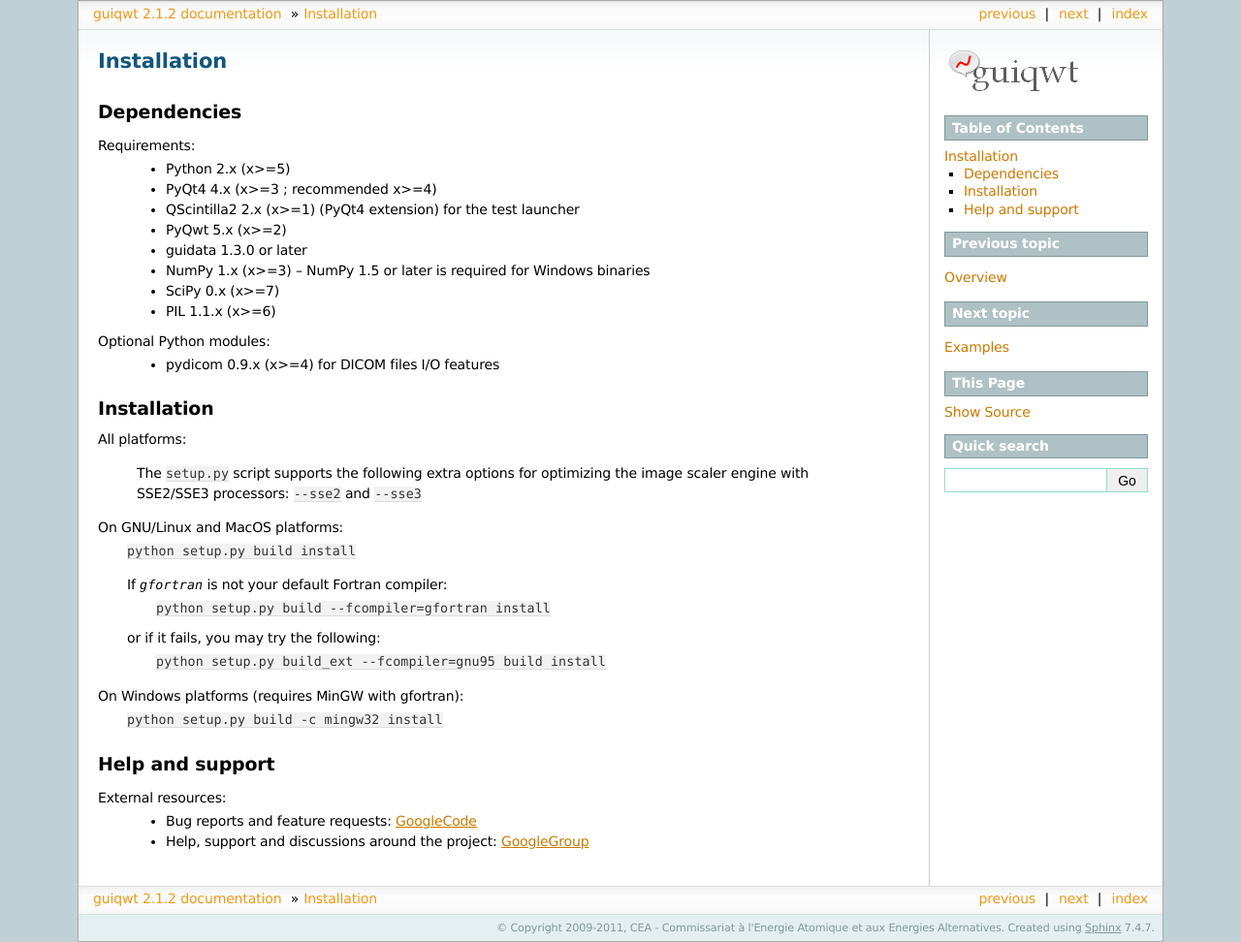
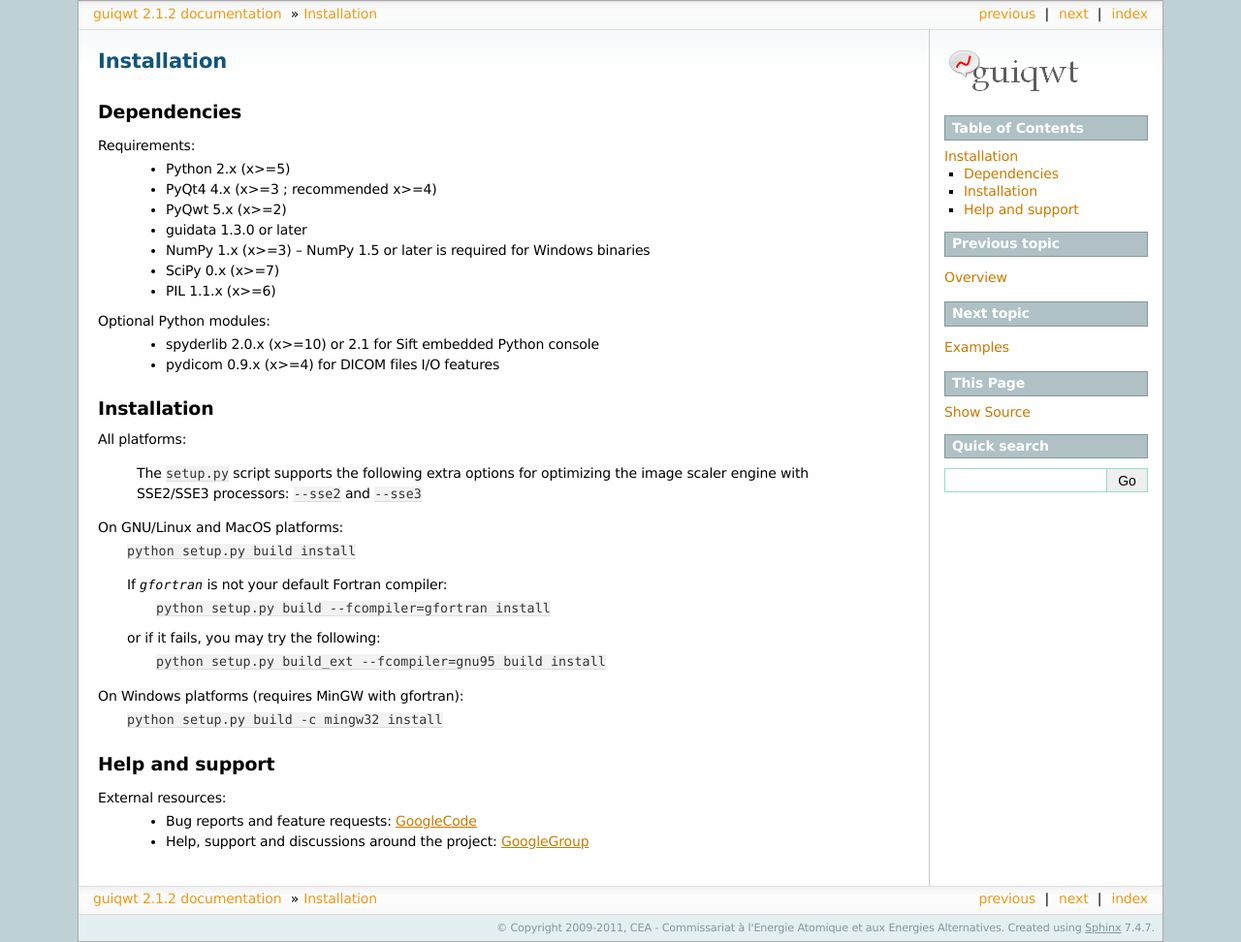
Before and after one commit to thegooglecodearchive/guiqwt, a Sphinx documentation site: the page built from doc/installation.rst, in a window 1280 px wide. Shown: the whole page at 97% size. Built offline with Sphinx 7.4.7, drawn with Linux system fonts in a browser that asks for light colours.

Commit message:
Updated requirements: added spyderlib (required for Sift embedded Python console)

```diff
--- a/doc/installation.rst
+++ b/doc/installation.rst
@@ -7,7 +7,6 @@
 Requirements:
     * Python 2.x (x>=5)
     * PyQt4 4.x (x>=3 ; recommended x>=4)
-    * QScintilla2 2.x (x>=1) (PyQt4 extension) for the test launcher
     * PyQwt 5.x (x>=2)
     * guidata 1.3.0 or later
     * NumPy 1.x (x>=3) -- NumPy 1.5 or later is required for Windows binaries
@@ -15,6 +14,7 @@
     * PIL 1.1.x (x>=6)
 
 Optional Python modules:
+    * spyderlib 2.0.x (x>=10) or 2.1 for Sift embedded Python console
     * pydicom 0.9.x (x>=4) for DICOM files I/O features
 
 Installation
```
Also changed, not shown: 1 other file.
